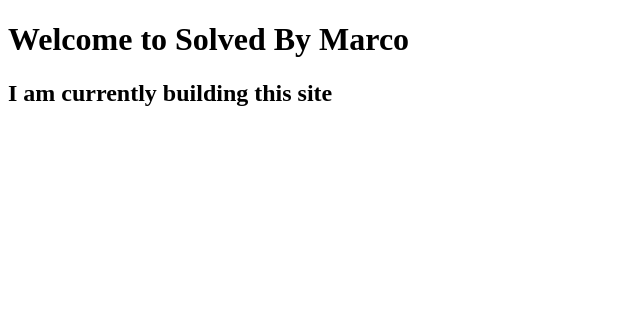
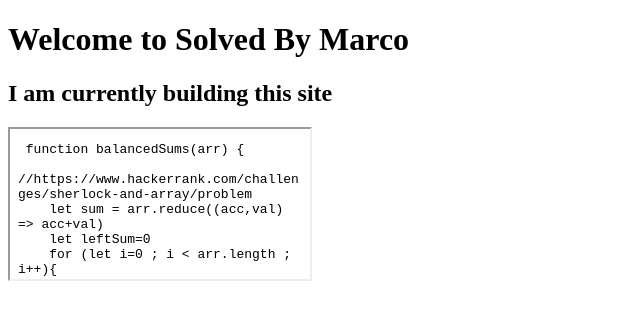
Before and after one commit to MarcoOquendoC/solvedByMarco, a plain HTML site: page index.html in a window 1280 px wide. Shown: the whole page, without its empty margins (0-640 px from the left). Drawn offline with Linux system fonts and the light colour scheme.

Commit message:
Update index.html
Tratando de agregar el contenido de mis soluciones con <iframe>

```diff
--- a/index.html
+++ b/index.html
@@ -10,6 +10,7 @@
   <header>
     <h1>Welcome to Solved By Marco</h1>
     <h2>I am currently building this site</h2>
+    <iframe src='balancedSums.js' onload='readfile()'></iframe>
   </header>
 </body>
 </html>
```
